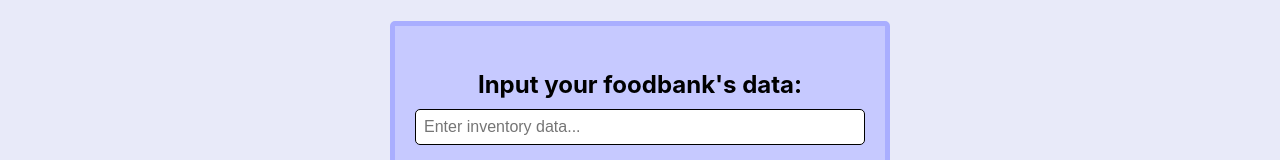
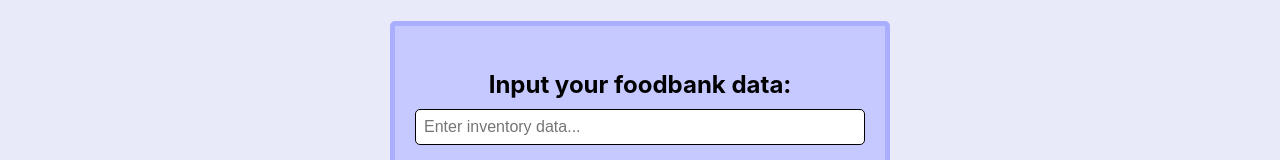
Before and after one commit to VascoSingh/DATADINE, a Next.js app: page / in a window 1280 px wide. Shown: the part 420-580 px from the top of the page. Built offline with nearby package versions, Linux system fonts and the light colour scheme.

Commit message:
fixing vercel issues

```diff
--- a/pages/index.js
+++ b/pages/index.js
@@ -40,7 +40,7 @@ export default function Home() {
 
 
         fetchData();
-    }, [search]);
+    }, [search, age, bmi, num, query]);
     //console.log('data.text:', data);
 
 
@@ -86,7 +86,7 @@ export default function Home() {
 
             <div className={styles.grid}>
               <div className={styles.mealPlanContainer}>
-                <h3>Input your foodbank's data:</h3>
+                <h3>Input your foodbank data:</h3>
                 <input
                   type="text"
                   value={query}
```
